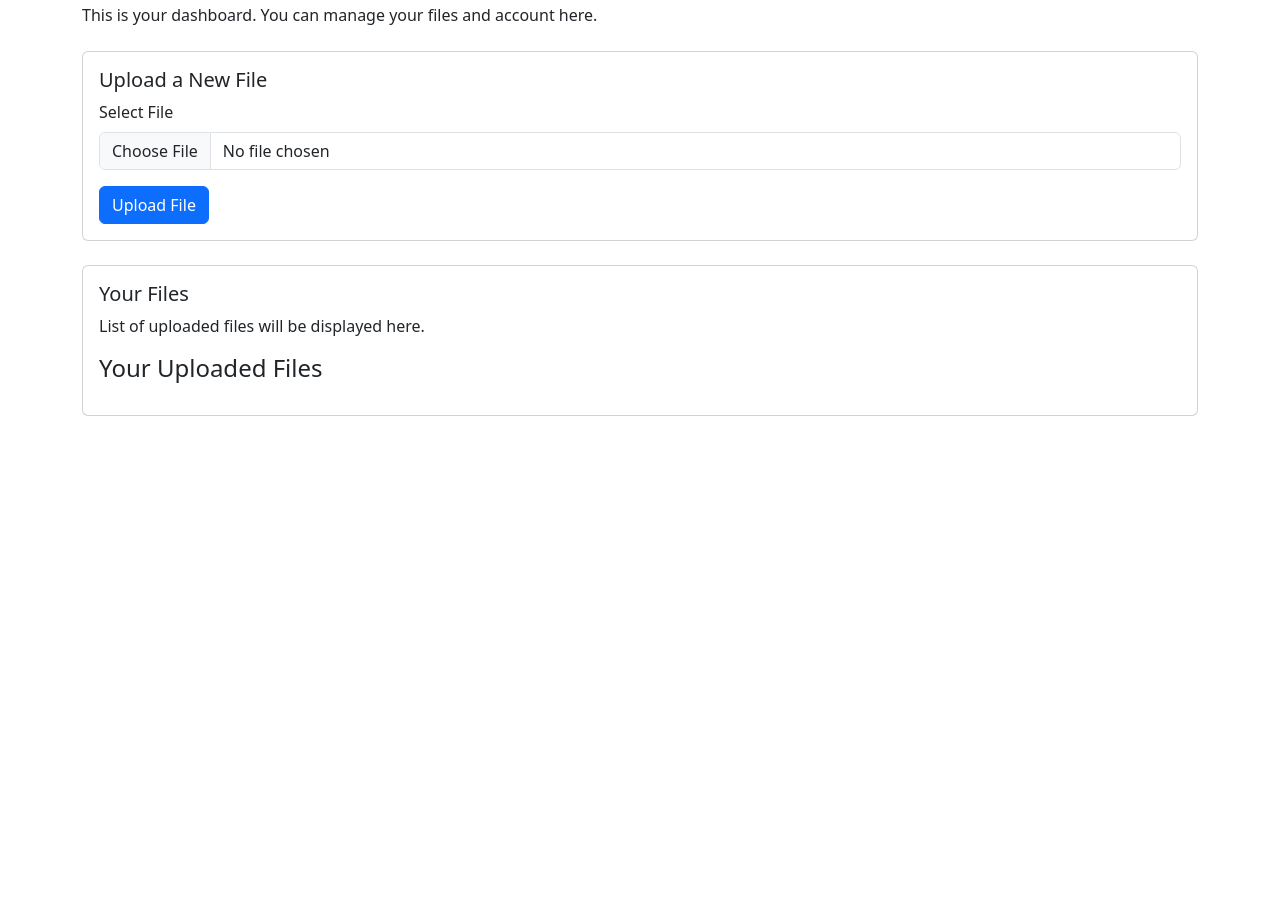
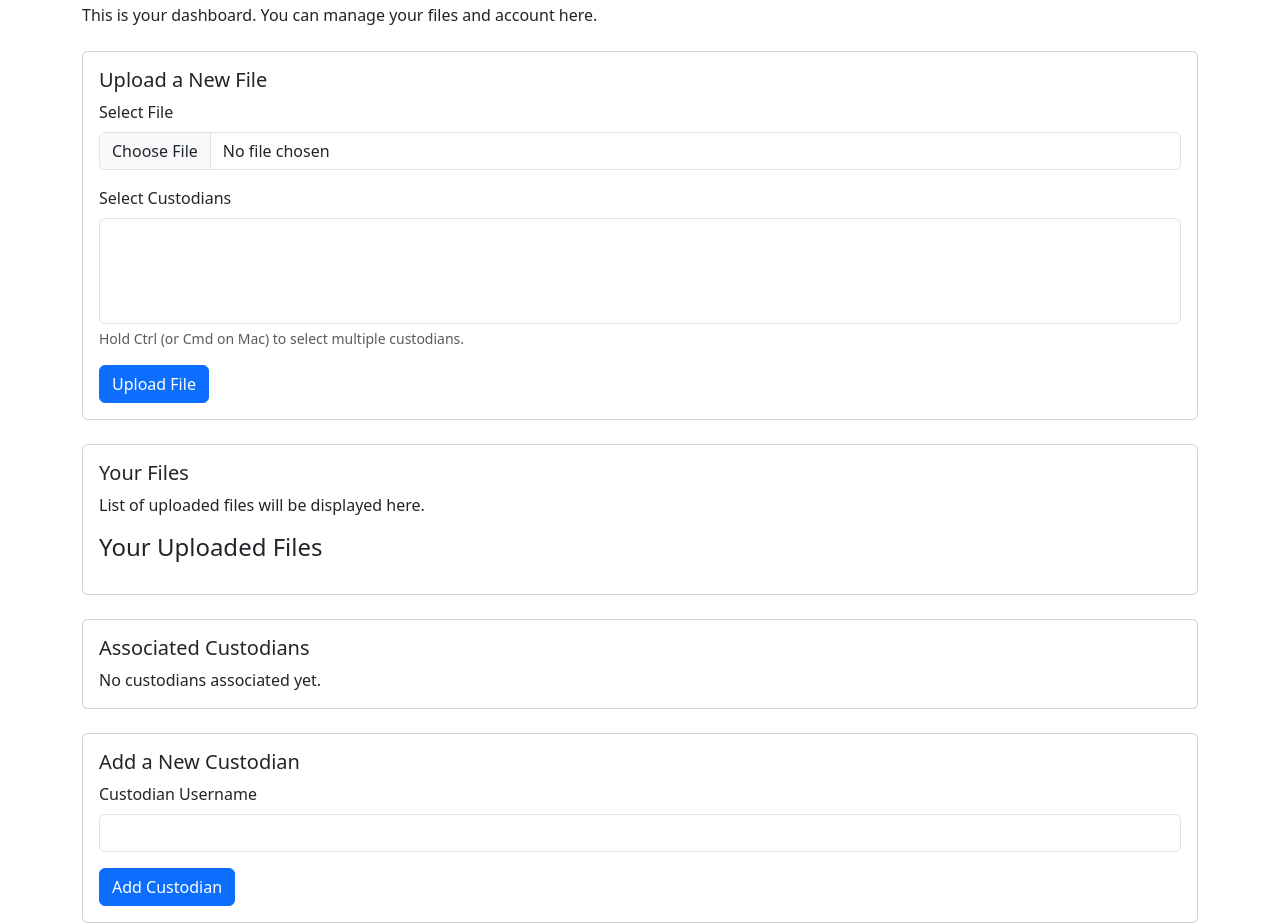
Before and after one commit to akhil-perla/SDIRA_project, a Flask app: page /dashboard/ in a window 1280 px wide. Shown: the part 147-1070 px from the top of the page. Before the commit the page ends 563 px from the top, so only its background shows below. Run offline with Flask 3, Linux system fonts and the light colour scheme; the visitor is signed in with stand-in values (Sample User, id 1); lists and menus that the app fills with data are empty.

Commit message:
functioning app with issuer/custodian dashboards and role based access

```diff
--- a/app.py
+++ b/app.py
@@ -1,117 +1,27 @@
-from werkzeug.security import check_password_hash
-from flask import flash
+from flask import Flask, redirect, url_for
+from routes.auth import auth_blueprint
+from routes.dashboard import dashboard_bp
 from routes.file_upload import file_upload
-from routes.dashboard import dashboard_bp  # Import dashboard blueprint
-from routes.auth import auth_blueprint  # Assuming 'auth' is in a module called auth
+from routes.custodian import custodian_bp
+
 import os
-import json
-from flask import Flask, render_template, request, redirect, url_for, session, send_from_directory
-from werkzeug.utils import secure_filename
-from datetime import datetime
 
-# Initialize Flask App
 app = Flask(__name__)
-app.secret_key = "your_secret_key"  # Set a secure key for sessions
+app.secret_key = os.getenv("FLASK_SECRET_KEY", "your_secret_key")
 
 # Register Blueprints
+app.register_blueprint(auth_blueprint, url_prefix="/auth")  # ✅ using auth_blueprint here
+app.register_blueprint(dashboard_bp, url_prefix="/dashboard")
 app.register_blueprint(file_upload)
-app.register_blueprint(auth_blueprint, url_prefix='/auth')
-app.register_blueprint(dashboard_bp, url_prefix='/dashboard')
+app.register_blueprint(custodian_bp, url_prefix='/custodian')
 
-# Configure the file upload settings
-UPLOAD_FOLDER = 'uploads'
-ALLOWED_EXTENSIONS = {'txt', 'pdf', 'csv', 'xlsx'}
-app.config['UPLOAD_FOLDER'] = UPLOAD_FOLDER
+for rule in app.url_map.iter_rules():
+    print(f"{rule.endpoint} --> {rule.rule}")
 
-# Make sure the directory exists
-os.makedirs(UPLOAD_FOLDER, exist_ok=True)
-
-# Utility function to check allowed file types
-def allowed_file(filename):
-    return '.' in filename and filename.rsplit('.', 1)[1].lower() in ALLOWED_EXTENSIONS
-
-# Route for the dashboard
-@app.route('/dashboard', methods=['GET', 'POST'])
-def dashboard():
-    if 'user' not in session:
-        return redirect(url_for('auth.login'))  # Redirect to login if not authenticated
-
-    # Get files of the current user
-    user_files = get_user_files(session['user'])
-
-    if request.method == 'POST':
-        # Handle file upload
-        if 'file' not in request.files:
-            flash('No file part', 'error')
-            return redirect(request.url)
-        file = request.files['file']
-        if file and allowed_file(file.filename):
-            filename = secure_filename(file.filename)
-            filepath = os.path.join(app.config['UPLOAD_FOLDER'], filename)
-            file.save(filepath)
-
-            # Get file metadata
-            file_size = os.path.getsize(filepath)  # Get file size
-            file_type = filename.rsplit('.', 1)[1].lower()  # Get file extension
-            upload_time = datetime.now().strftime("%Y-%m-%d %H:%M:%S")  # Get current timestamp
-
-            # Save file metadata
-            save_file_info(session['user'], filename, file_size, file_type, upload_time)
-            flash('File uploaded successfully!', 'success')
-            return redirect(url_for('dashboard'))
-
-    return render_template('dashboard.html', user=session['user'], files=user_files)
-
-# Function to get the list of files for a specific user
-def get_user_files(user):
-    try:
-        # Read the user-specific files JSON file
-        with open(f'{user}_files.json', 'r') as f:
-            return json.load(f)
-    except FileNotFoundError:
-        return []  # Return empty list if no files exist for the user
-
-# Function to save file info (this can be a database call)
-def save_file_info(user, filename, file_size, file_type, upload_time):
-    user_files = get_user_files(user)
-    user_files.append({
-        "filename": filename,
-        "size": file_size,
-        "type": file_type,
-        "upload_time": upload_time
-    })
-    with open(f'{user}_files.json', 'w') as f:
-        json.dump(user_files, f, indent=4)
-
-# Route for downloading files
-@app.route('/uploads/<filename>')
-def download_file(filename):
-    return send_from_directory(app.config['UPLOAD_FOLDER'], filename)
 
 @app.route("/")
 def index():
-    return redirect(url_for("auth.login"))
-
-@app.route('/login', methods=['GET', 'POST'])
-def login():
-    if request.method == 'POST':
-        username = request.form['username']
-        password = request.form['password']
-
-        # Retrieve the user from users.json
-        with open('users.json') as f:
-            users = json.load(f)
-
-        user = users.get(username)
-        if user and check_password_hash(user['password'], password):
-            # Store the username in the session
-            session['user'] = username
-            flash('Login successful!', 'success')
-            return redirect('/dashboard')  # Redirect to dashboard after successful login
-        else:
-            flash('Invalid credentials, please try again.', 'error')
-
-    return render_template('login.html')  # If GET method or invalid login, render login form
+    return redirect(url_for("auth.login"))  # 'auth' is the name of the Blueprint, not the variable
 
 if __name__ == "__main__":
     app.run(debug=True)
--- a/routes/auth.py
+++ b/routes/auth.py
@@ -20,14 +20,21 @@ auth_blueprint = Blueprint('auth', __name__)
 @auth_blueprint.route('/login', methods=['GET', 'POST'])
 def login():
     if request.method == 'POST':
-        username = request.form['username']
-        password = request.form['password']
+        username = request.form['username'].strip()
+        password = request.form['password'].strip()
         users = load_users()
 
         if username in users and check_password_hash(users[username]["password"], password):
+            user_data = users[username]
             session['user'] = username
+            session['role'] = user_data.get("role")  # Store role in session
             flash("Login successful!", "success")
-            return redirect(url_for("dashboard.dashboard"))  # Adjust as needed
+
+            # Redirect based on role
+            if user_data.get("role") == "custodian":
+                return redirect(url_for("custodian.custodian_dashboard"))
+            else:  # issuer or default
+                return redirect(url_for("dashboard.dashboard"))
         else:
             flash("Invalid credentials", "danger")
 
--- /dev/null
+++ b/routes/custodian.py
@@ -0,0 +1,90 @@
+import os
+import json
+from flask import Blueprint, render_template, session, redirect, url_for, flash, request
+
+custodian_bp = Blueprint("custodian", __name__)
+
+FILES_JSON_PATH = "storage/files.json"
+USER_FILE = "storage/users.json"
+
+@custodian_bp.route('/dashboard')
+def custodian_dashboard():
+    if 'user' not in session or session.get('role') != 'custodian':
+        flash("Unauthorized access.", "danger")
+        return redirect(url_for("auth.login"))
+
+    custodian = session['user']
+
+    # Load associated issuers
+    issuers = []
+    users = {}
+    if os.path.exists(USER_FILE):
+        with open(USER_FILE, "r") as f:
+            try:
+                users = json.load(f)
+                issuers = users.get(custodian, {}).get("manages", [])
+            except json.JSONDecodeError:
+                flash("Failed to load user data", "danger")
+
+    # Load metadata and filter relevant files
+    files = []
+    if os.path.exists(FILES_JSON_PATH):
+        with open(FILES_JSON_PATH, "r") as f:
+            try:
+                all_files = json.load(f)
+                for file in all_files:
+                    if (
+                        file.get("issuer") in issuers and
+                        custodian in file.get("custodians", [])
+                    ):
+                        files.append(file)
+            except json.JSONDecodeError:
+                flash("Failed to load file metadata", "danger")
+
+    return render_template(
+    "custodian_dashboard.html",
+    custodian=custodian,
+    files=files,
+    issuers=issuers
+    )
+
+
+@custodian_bp.route('/add_issuer', methods=['POST'])
+def add_issuer():
+    if 'user' not in session or session.get('role') != 'custodian':
+        flash("Unauthorized access.", "danger")
+        return redirect(url_for("auth.login"))
+
+    custodian = session['user']
+    new_issuer = request.form.get("issuer", "").strip()
+
+    if not new_issuer:
+        flash("Issuer username is required.", "warning")
+        return redirect(url_for("custodian.custodian_dashboard"))
+
+    # Load users
+    USER_FILE = "storage/users.json"
+    if not os.path.exists(USER_FILE):
+        flash("User database not found.", "danger")
+        return redirect(url_for("custodian.custodian_dashboard"))
+
+    with open(USER_FILE, "r") as f:
+        users = json.load(f)
+
+    # Validate issuer
+    if new_issuer not in users or users[new_issuer].get("role") != "issuer":
+        flash("Invalid issuer username.", "danger")
+        return redirect(url_for("custodian.custodian_dashboard"))
+
+    # Add issuer to custodian's 'manages' list
+    manages = users[custodian].get("manages", [])
+    if new_issuer in manages:
+        flash("Issuer already associated with you.", "info")
+    else:
+        manages.append(new_issuer)
+        users[custodian]["manages"] = manages
+        with open(USER_FILE, "w") as f:
+            json.dump(users, f, indent=4)
+        flash(f"Issuer '{new_issuer}' added successfully!", "success")
+
+    return redirect(url_for("custodian.custodian_dashboard"))
--- a/routes/dashboard.py
+++ b/routes/dashboard.py
@@ -1,28 +1,170 @@
 import json
-import os
-from flask import Blueprint, render_template, session, redirect, url_for, flash
+import os, mimetypes
+from datetime import datetime
+from flask import Blueprint, render_template, session, redirect, url_for, flash, request
+from werkzeug.utils import secure_filename
 
 dashboard_bp = Blueprint('dashboard', __name__)
 
-FILES_JSON_PATH = "data/files.json"  # Update the path if necessary
+FILES_JSON_PATH = "storage/files.json"  # Update the path if necessary
+USER_FILE = "storage/users.json"
+UPLOAD_FOLDER = "uploads"
 
-@dashboard_bp.route('/')
+
+# Constants
+ALLOWED_EXTENSIONS = {"csv", "xlsx", "xls"}
+os.makedirs("storage", exist_ok=True)
+os.makedirs(UPLOAD_FOLDER, exist_ok=True)
+
+# Utilities
+def allowed_file(filename):
+    return '.' in filename and filename.rsplit('.', 1)[1].lower() in ALLOWED_EXTENSIONS
+
+def get_mime_type(filename):
+    mime_type, _ = mimetypes.guess_type(filename)
+    return mime_type or "application/octet-stream"
+
+def load_metadata():
+    if not os.path.exists(FILES_JSON_PATH):
+        return []
+    try:
+        with open(FILES_JSON_PATH, "r") as f:
+            return json.load(f)
+    except json.JSONDecodeError:
+        return []
+
+def save_metadata(metadata):
+    with open(FILES_JSON_PATH, "w") as f:
+        json.dump(metadata, f, indent=4)
+
+def load_users():
+    if not os.path.exists(USER_FILE):
+        return {}
+    with open(USER_FILE, "r") as f:
+        return json.load(f)
+
+def file_exists(filename):
+    return os.path.exists(os.path.join(UPLOAD_FOLDER, filename))
+
+@dashboard_bp.route('/', methods=['GET', 'POST'])
 def dashboard():
-    if 'user' not in session:
-        flash('You must be logged in to view the dashboard.', 'danger')
+    if 'user' not in session or session.get('role') != 'issuer':
+        flash('You must be logged in as an issuer to view this page.', 'danger')
         return redirect(url_for('auth.login'))
 
     username = session['user']
+    users = load_users()
 
-    # Load the uploaded files from JSON
+    # Handle File Upload (POST)
+    if request.method == 'POST':
+        if 'file' not in request.files:
+            flash("No file part in request.", "danger")
+            return redirect(url_for('dashboard.dashboard'))
+
+        file = request.files['file']
+        if file.filename == "":
+            flash("No file selected.", "warning")
+            return redirect(url_for('dashboard.dashboard'))
+
+        if not allowed_file(file.filename):
+            flash("Invalid file type. Allowed: .csv, .xlsx, .xls", "danger")
+            return redirect(url_for('dashboard.dashboard'))
+
+        filename = secure_filename(file.filename)
+        if file_exists(filename):
+            flash("File with this name already exists.", "warning")
+            return redirect(url_for('dashboard.dashboard'))
+
+        filepath = os.path.join(UPLOAD_FOLDER, filename)
+        file.save(filepath)
+
+        # Get selected custodians from form
+        form_custodians = request.form.getlist("custodians")
+        valid_custodians = users.get(username, {}).get("manages", [])
+
+        # Validate selection
+        invalid_custodians = [c for c in form_custodians if c not in valid_custodians]
+        if invalid_custodians:
+            flash(f"Invalid custodian(s): {', '.join(invalid_custodians)}", "danger")
+            return redirect(url_for('dashboard.dashboard'))
+
+        custodians = form_custodians
+
+        # Build metadata
+        file_metadata = {
+            "filename": filename,
+            "size": os.path.getsize(filepath),
+            "upload_time": datetime.utcnow().isoformat(),
+            "mime_type": get_mime_type(filename),
+            "issuer": username,
+            "custodians": custodians
+        }
+
+        metadata = load_metadata()
+        metadata.append(file_metadata)
+        save_metadata(metadata)
+
+        flash("File uploaded successfully!", "success")
+        return redirect(url_for('dashboard.dashboard'))
+
+    # Load issuer files for dashboard
     files = []
     if os.path.exists(FILES_JSON_PATH):
-        with open(FILES_JSON_PATH, "r") as file:
+        with open(FILES_JSON_PATH, "r") as f:
             try:
-                all_files = json.load(file)
-                # Filter files uploaded by the logged-in user
+                all_files = json.load(f)
                 files = [f for f in all_files if f.get("issuer") == username]
             except json.JSONDecodeError:
-                files = []  # In case of JSON format issues
+                files = []
 
-    return render_template('dashboard.html', username=username, files=files)
+    # Load manually associated custodians
+    associated_custodians = users.get(username, {}).get("manages", [])
+
+    return render_template(
+        'dashboard.html',
+        username=username,
+        files=files,
+        custodians=associated_custodians
+    )
+
+
+
+@dashboard_bp.route('/add_custodian', methods=['POST'])
+def add_custodian():
+    if 'user' not in session or session.get('role') != 'issuer':
+        flash("Unauthorized access", "danger")
+        return redirect(url_for('auth.login'))
+
+    issuer = session['user']
+    new_custodian = request.form.get('custodian').strip()
+
+    if not new_custodian:
+        flash("Custodian username is required", "warning")
+        return redirect(url_for('dashboard.dashboard'))
+
+    # Load users
+    if not os.path.exists(USER_FILE):
+        flash("User database not found", "danger")
+        return redirect(url_for('dashboard.dashboard'))
+
+    with open(USER_FILE, 'r') as f:
+        users = json.load(f)
+
+    if new_custodian not in users or users[new_custodian].get("role") != "custodian":
+        flash("That user is not a valid custodian", "danger")
+        return redirect(url_for('dashboard.dashboard'))
+
+    # Add to issuer's 'manages' list
+    manages = users[issuer].get("manages", [])
+    if new_custodian not in manages:
+        manages.append(new_custodian)
+        users[issuer]["manages"] = manages
+
+        with open(USER_FILE, 'w') as f:
+            json.dump(users, f, indent=4)
+
+        flash(f"Custodian '{new_custodian}' added successfully", "success")
+    else:
+        flash(f"Custodian '{new_custodian}' is already associated with you", "info")
+
+    return redirect(url_for('dashboard.dashboard'))
--- a/templates/dashboard.html
+++ b/templates/dashboard.html
@@ -14,6 +14,19 @@
     </div>
 </nav>
 
+<div class="container mt-3">
+    {% with messages = get_flashed_messages(with_categories=true) %}
+        {% if messages %}
+            {% for category, message in messages %}
+                <div class="alert alert-{{ category }} alert-dismissible fade show" role="alert">
+                    {{ message }}
+                    <button type="button" class="btn-close" data-bs-dismiss="alert" aria-label="Close"></button>
+                </div>
+            {% endfor %}
+        {% endif %}
+    {% endwith %}
+</div>
+
 <div class="container mt-5">
     <h2>Welcome, {{ session['user'] }}!</h2>
     <p>This is your dashboard. You can manage your files and account here.</p>
@@ -22,15 +35,27 @@
     <div class="card mt-4">
         <div class="card-body">
             <h5 class="card-title">Upload a New File</h5>
-            <form action="{{ url_for('dashboard') }}" method="POST" enctype="multipart/form-data">
-            <div class="mb-3">
+            <form action="{{ url_for('dashboard.dashboard') }}" method="POST" enctype="multipart/form-data">
+                <div class="mb-3">
                     <label for="file" class="form-label">Select File</label>
                     <input type="file" class="form-control" id="file" name="file" required>
                 </div>
+
+                <div class="mb-3">
+                    <label for="custodians" class="form-label">Select Custodians</label>
+                    <select name="custodians" id="custodians" class="form-select" multiple required>
+                        {% for custodian in custodians %}
+                            <option value="{{ custodian }}">{{ custodian }}</option>
+                        {% endfor %}
+                    </select>
+                    <div class="form-text">Hold Ctrl (or Cmd on Mac) to select multiple custodians.</div>
+                </div>
+
                 <button type="submit" class="btn btn-primary">Upload File</button>
             </form>
         </div>
     </div>
+
 
     <!-- Files Section -->
     <div class="card mt-4">
@@ -47,12 +72,41 @@
                     Type: {{ file['type'] }} -
                     Size: {{ file['size'] }} bytes -
                     Uploaded on: {{ file['upload_time'] }} -
-                    <a href="{{ url_for('download_file', filename=file['filename']) }}" class="btn btn-success btn-sm">Download</a>
+                    <a href="{{ url_for('file_upload.download_file', filename=file['filename']) }}" class="btn btn-success btn-sm">Download</a>
                 </li>
                 {% endfor %}
             </ul>
         </div>
     </div>
+
+    <!-- Associated Custodians Section -->
+<div class="card mt-4">
+    <div class="card-body">
+        <h5 class="card-title">Associated Custodians</h5>
+        {% if custodians %}
+            <ul class="list-group">
+                {% for custodian in custodians %}
+                    <li class="list-group-item">{{ custodian }}</li>
+                {% endfor %}
+            </ul>
+        {% else %}
+            <p class="card-text">No custodians associated yet.</p>
+        {% endif %}
+    </div>
+</div>
+<!-- Add Custodian Form -->
+<div class="card mt-4">
+    <div class="card-body">
+        <h5 class="card-title">Add a New Custodian</h5>
+        <form method="POST" action="{{ url_for('dashboard.add_custodian') }}">
+            <div class="mb-3">
+                <label for="custodian" class="form-label">Custodian Username</label>
+                <input type="text" name="custodian" id="custodian" class="form-control" required>
+            </div>
+            <button type="submit" class="btn btn-primary">Add Custodian</button>
+        </form>
+    </div>
+</div>
 </div>
 
 <script src="https://cdn.jsdelivr.net/npm/bootstrap@5.3.0/dist/js/bootstrap.bundle.min.js"></script>
```
Also changed, not shown: templates/custodian_dashboard.html (added, +84 -0 lines), storage/files.json, storage/users.json.
